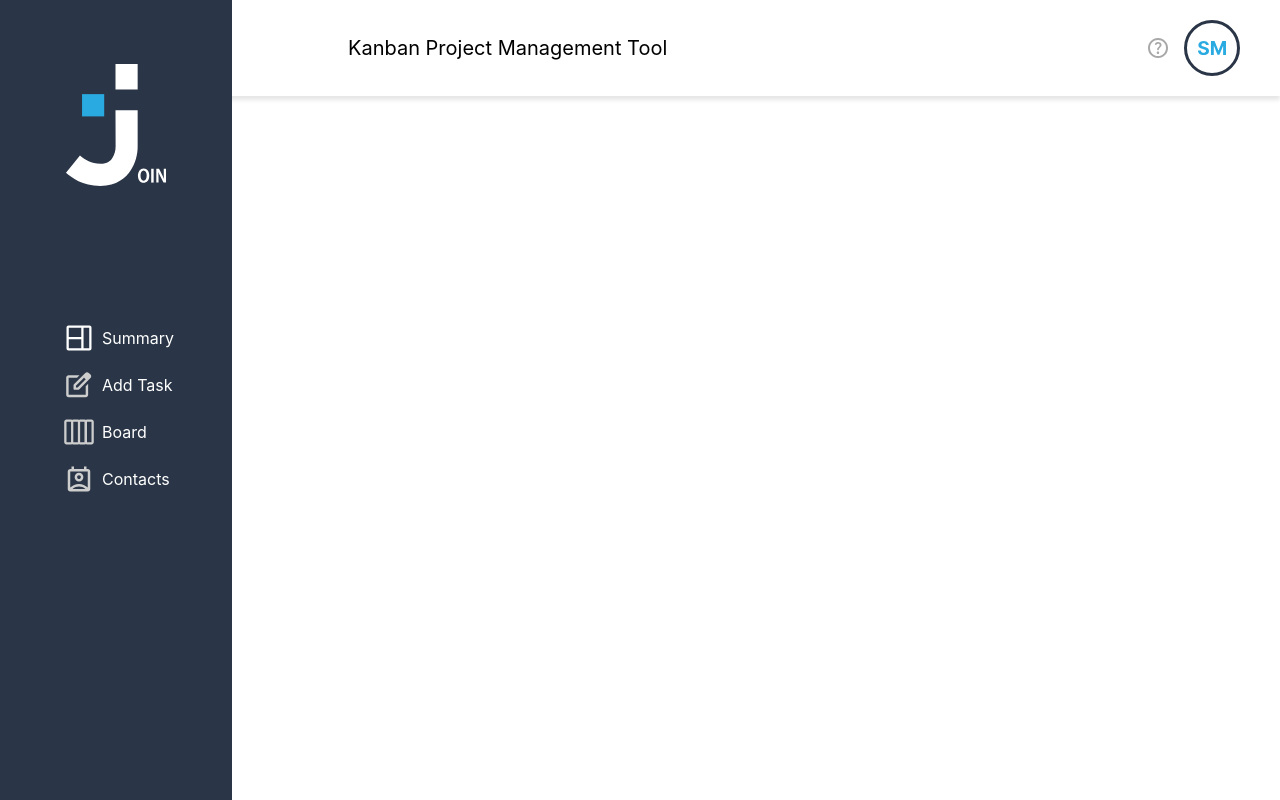
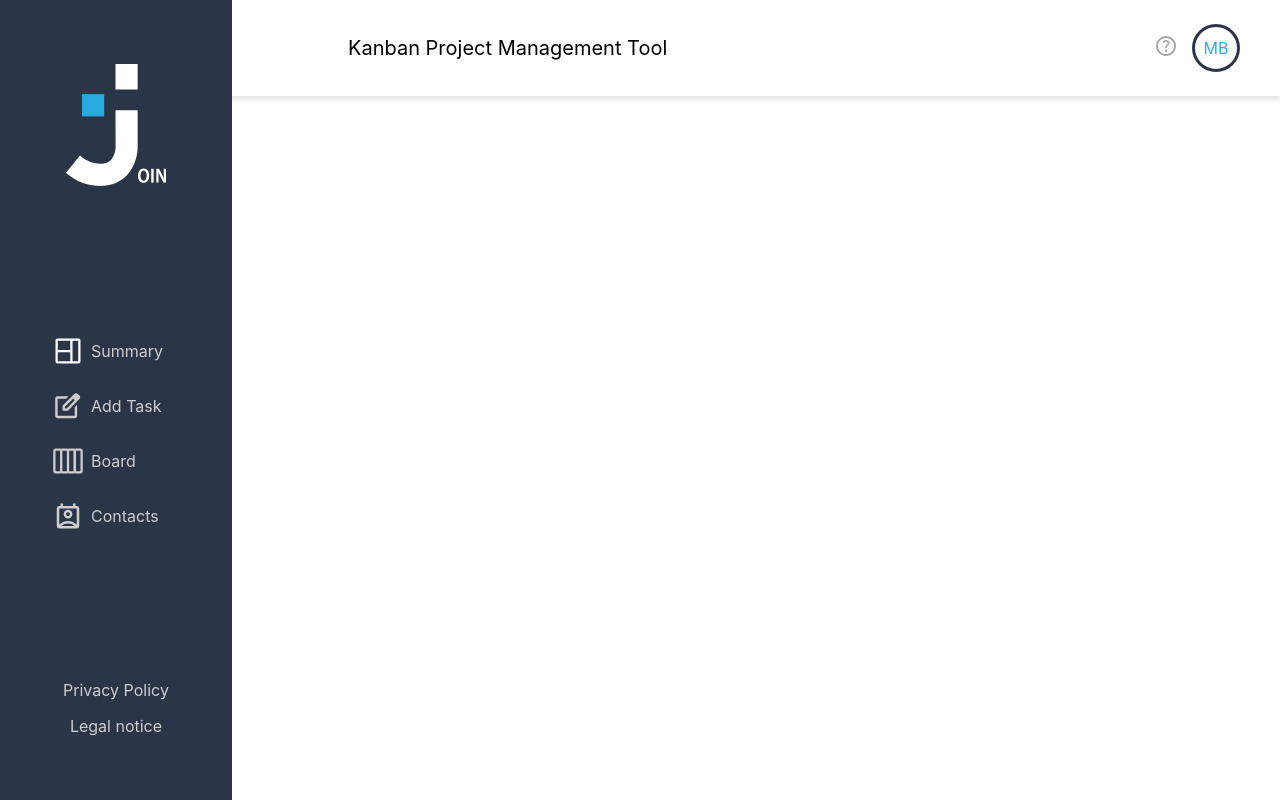
Before and after one commit to stephanheim/Join, a plain HTML site: page templates/desktop_template.html in a window 1280 px wide. Drawn offline with Linux system fonts and the light colour scheme; a web font is replaced by a local one.

Commit message:
desktop-template.html

```diff
--- a/style/desktop_template.css
+++ b/style/desktop_template.css
@@ -2,7 +2,10 @@
   position: fixed;
   background-color: rgba(42, 54, 71, 1);
   width: 232px;
-  height: 100vh;
+  height: 100%;
+  display: flex;
+  flex-direction: column;
+  justify-content: space-between;
 }
 
 header {
@@ -21,14 +24,25 @@ header {
 
 .header-right-box {
   display: flex;
+  align-items: center;
   gap: 16px;
+}
+
+.header-profil-name {
+  display: flex;
+  justify-content: center;
+  align-items: center;
+  color: rgb(41, 171, 226);
+  border: 3px solid rgba(42, 54, 71, 1);
+  border-radius: 50%;
+  height: 48px;
+  width: 48px;
 }
 
 .join-logo-section {
   display: flex;
   justify-content: center;
   padding-top: 64px;
-  padding-bottom: 64px;
 }
 
 p {
@@ -38,24 +52,46 @@ p {
 }
 
 .navbar_section {
-  gap: 15px;
-  padding-top: 64px;
+  display: flex;
+  flex-direction: column;
+  gap: 8px;
 }
 
 .nav {
   display: flex;
   align-items: center;
-  padding: 8px 8px;
+  justify-content: start;
+  padding: 8px 53px;
   gap: 8px;
 }
 
-.img_menu {
-  padding-left: 56px;
+.nav:hover {
+  background-color: rgb(48, 73, 90);
+}
+
+.side-menu-below-links {
+  display: flex;
+  flex-direction: column;
+  align-items: center;
+  padding-bottom: 64px;
+  gap: 16px;
 }
 
 a {
   text-decoration: none;
-  color: white;
+  color: rgba(205, 205, 205, 1);
   font-weight: 400;
   font-size: 16px;
 }
+
+.a-policy {
+  text-decoration: none;
+  color: rgba(205, 205, 205, 1);
+  font-weight: 400;
+  font-size: 16px;
+}
+
+.a-policy:hover {
+  color: rgb(41, 171, 226);
+  font-weight: 700;
+}
--- a/templates/desktop_template.html
+++ b/templates/desktop_template.html
@@ -10,35 +10,44 @@
   </head>
 
   <body>
+    <!--start header & side-menu-->
     <header>
       <p>Kanban Project Management Tool</p>
       <div class="header-right-box">
-        <img src="../assets/icons/help.svg" alt="help.icon" />
-        <img src="../assets/icons/Group 5.svg" alt="" />
+        <a href="">
+          <img src="../assets/icons/help.svg" alt="" />
+        </a>
+        <a class="header-profil-name" href="">MB</a>
       </div>
     </header>
     <section class="side-menu">
       <div class="join-logo-section">
         <img src="../assets/img/join.svg" alt="Join.Logo" />
       </div>
-      <nav class="navbar_section">
+
+      <div class="navbar_section">
         <div class="nav">
           <img class="img_menu" src="../assets/icons/summary.svg" alt="summary" />
           <a href="">Summary</a>
         </div>
         <div class="nav">
-          <img class="img_menu" src="../assets/icons/add_task.svg" alt="" />
+          <img class="img_menu" src="../assets/icons/add_task.svg" alt="add-task" />
           <a href="">Add Task</a>
         </div>
         <div class="nav">
-          <img class="img_menu" src="../assets/icons/board.svg" alt="" />
+          <img class="img_menu" src="../assets/icons/board.svg" alt="board" />
           <a href="">Board</a>
         </div>
         <div class="nav">
-          <img class="img_menu" src="../assets/icons/contacts.svg" alt="" />
+          <img class="img_menu" src="../assets/icons/contacts.svg" alt="contacts" />
           <a href="">Contacts</a>
         </div>
-      </nav>
+      </div>
+      <div class="side-menu-below-links">
+        <a class="a-policy" href="">Privacy Policy</a>
+        <a class="a-policy" href="">Legal notice</a>
+      </div>
     </section>
+    <!--end header & side-menu-->
   </body>
 </html>
```
